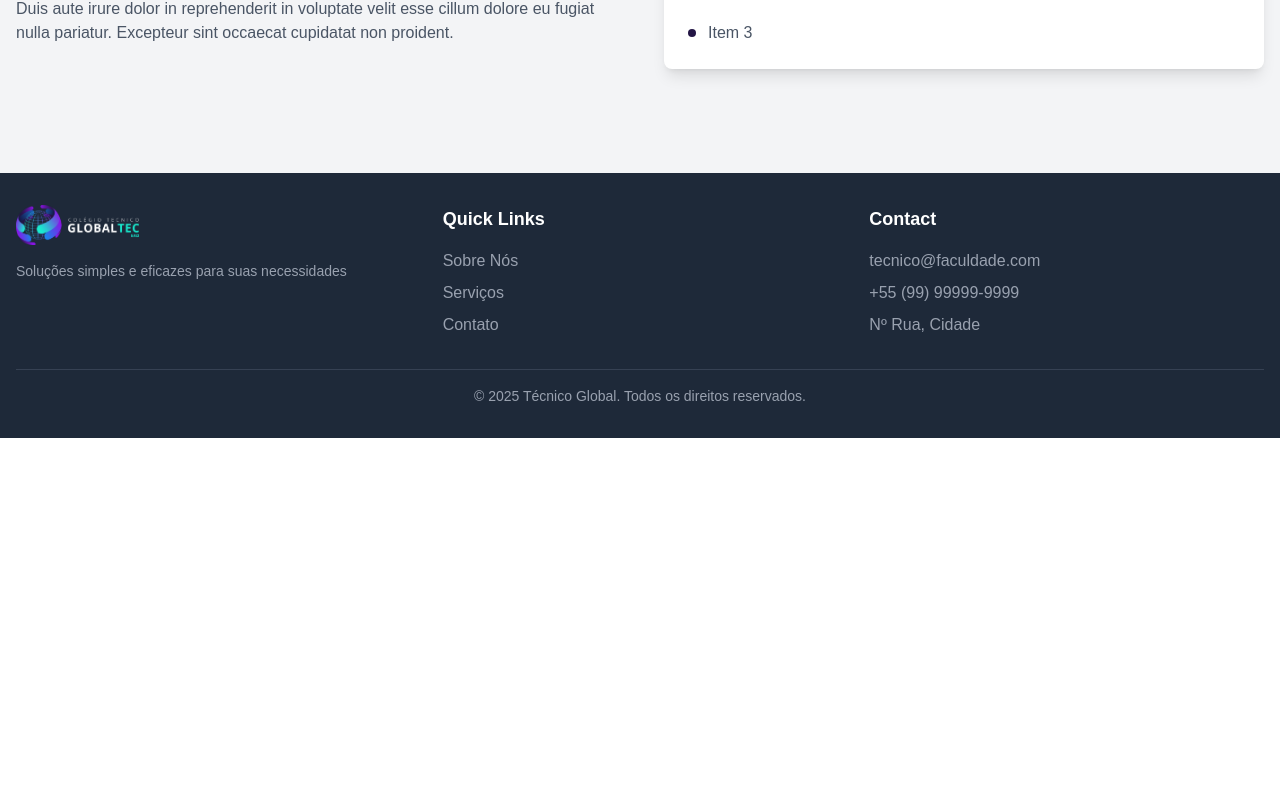
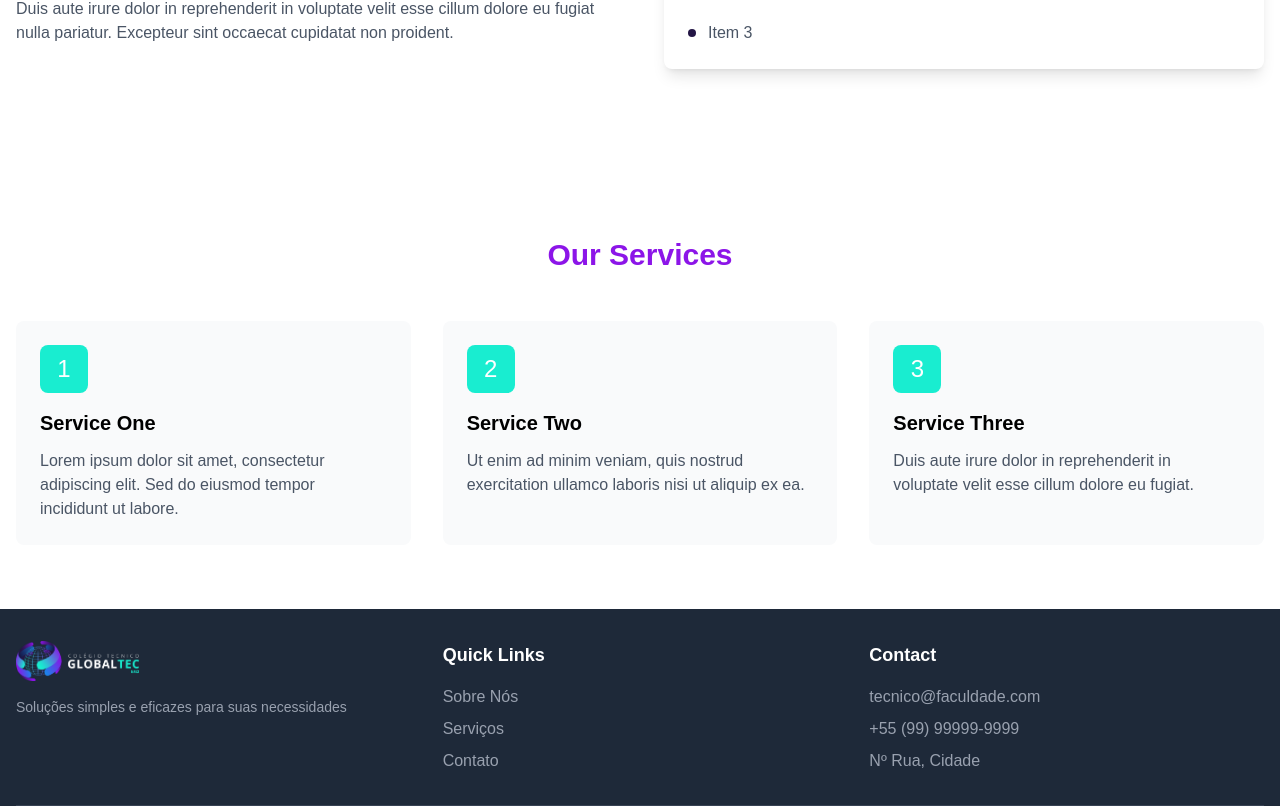
Before and after one commit to IsraelMends/Tecnico-Global, a Next.js app: page / in a window 1280 px wide. Shown: the part 787-1593 px from the top of the page. Before the commit the page ends 1225 px from the top, so only its background shows below. Built offline with nearby package versions, Linux system fonts and the light colour scheme.

Commit message:
Feat(Page): Create ERROR 404 page

```diff
--- a/src/app/globals.css
+++ b/src/app/globals.css
@@ -31,6 +31,12 @@
   }
 }
 
+@layer base {
+  html {
+    @apply scroll-smooth;
+  }
+}
+
 body {
   background: var(--background);
   color: var(--foreground);
--- /dev/null
+++ b/src/app/not-found.tsx
@@ -0,0 +1,52 @@
+export default function NotFound() {
+  return (
+    <section className="bg-white dark:bg-gray-900 ">
+      <div className="container min-h-screen px-6 py-12 mx-auto lg:flex lg:items-center lg:gap-12">
+        <div className="wf-ull lg:w-1/2">
+          <p className="text-sm font-medium text-blue-500 dark:text-blue-400">
+            404 error
+          </p>
+          <h1 className="mt-3 text-2xl font-semibold text-gray-800 dark:text-white md:text-3xl">
+            Page not found
+          </h1>
+          <p className="mt-4 text-gray-500 dark:text-gray-400">
+            Sorry, the page you are looking for doesn't exist.Here are some
+            helpful links:
+          </p>
+
+          <div className="flex items-center mt-6 gap-x-3">
+            <button className="flex items-center justify-center w-1/2 px-5 py-2 text-sm text-gray-700 transition-colors duration-200 bg-white border rounded-lg gap-x-2 sm:w-auto dark:hover:bg-gray-800 dark:bg-gray-900 hover:bg-gray-100 dark:text-gray-200 dark:border-gray-700">
+              <svg
+                xmlns="http://www.w3.org/2000/svg"
+                fill="none"
+                viewBox="0 0 24 24"
+                stroke-width="1.5"
+                stroke="currentColor"
+                className="w-5 h-5 rtl:rotate-180"
+              >
+                <path
+                  stroke-linecap="round"
+                  stroke-linejoin="round"
+                  d="M6.75 15.75L3 12m0 0l3.75-3.75M3 12h18"
+                />
+              </svg>
+
+              <a href="/">Go back</a>
+            </button>
+
+            <a href="#contato" className="w-1/2 px-5 py-2 text-sm tracking-wide text-white transition-colors duration-200 bg-blue-500 rounded-lg shrink-0 sm:w-auto hover:bg-blue-600 dark:hover:bg-blue-500 dark:bg-blue-600">
+              Fale conosco
+            </a>
+          </div>
+        </div>{" "}
+        <div className="relative w-full mt-12 lg:w-1/2 lg:mt-0">
+          <img
+            className="w-full max-w-lg lg:mx-auto"
+            src="https://merakiui.com/images/components/illustration.svg"
+            alt=""
+          />
+        </div>
+      </div>
+    </section>
+  );
+}
--- a/src/app/page.tsx
+++ b/src/app/page.tsx
@@ -2,6 +2,7 @@ import Header from "@/components/header";
 import Footer from "@/components/footer";
 import Hero from "@/components/hero";
 import About from "@/components/about"
+import Services from "@/components/service"
 
 import React from "react";
 
@@ -11,6 +12,7 @@ export default function HomePage() {
             <Header />
             <Hero />
             <About/>
+            <Services/>
             <Footer />
         </>
     );
--- a/src/components/about/index.tsx
+++ b/src/components/about/index.tsx
@@ -3,8 +3,8 @@ import Mission from "./about_mission";
 
 const About = () => {
   return (
-    <div className="bg-gray-100 py-16">
-      <div className="container mx-auto px-4">
+    <div className="bg-white py-16">
+      <div id="About" className="container mx-auto px-4">
         <h2 className="text-3xl font-bold text-center text-primary mb-8">
           Sobre Nós
         </h2>
--- /dev/null
+++ b/src/components/service/index.tsx
@@ -0,0 +1,24 @@
+import  {servicesData}  from "./service_data";
+import ServiceCard from "./service_card";
+
+const Services: React.FC = () => {
+  return (
+    <div className="bg-white py-16">
+      <div className="container mx-auto px-4">
+        <h2 className="text-3xl text-secondary font-bold text-center mb-12">Our Services</h2>
+        <div className="grid grid-cols-1 md:grid-cols-3 gap-8">
+          {servicesData.map((service) => (
+            <ServiceCard
+              key={service.id}
+              id={service.id}
+              title={service.title}
+              description={service.description}
+            />
+          ))}
+        </div>
+      </div>
+    </div>
+  );
+};
+
+export default Services;
--- /dev/null
+++ b/src/components/service/service_card/index.tsx
@@ -0,0 +1,17 @@
+import { Service } from "../service_data";
+
+interface ServiceCardProps extends Service {}
+
+const ServiceCard: React.FC<ServiceCardProps> = ({ id, title, description }) => {
+  return (
+    <div className="bg-gray-50 rounded-lg p-6 hover:shadow-sm shadow-secondary transition-shadow">
+      <div className="w-12 h-12 bg-primary rounded-lg mb-4 flex items-center justify-center text-white text-2xl">
+        {id}
+      </div>
+      <h3 className="text-xl text-black font-semibold mb-3">{title}</h3>
+      <p className="text-gray-600">{description}</p>
+    </div>
+  );
+};
+
+export default ServiceCard;
--- /dev/null
+++ b/src/components/service/service_data/index.ts
@@ -0,0 +1,26 @@
+export interface Service {
+  id: number;
+  title: string;
+  description: string;
+}
+
+export const servicesData: Service[] = [
+  {
+    id: 1,
+    title: "Service One",
+    description:
+      "Lorem ipsum dolor sit amet, consectetur adipiscing elit. Sed do eiusmod tempor incididunt ut labore.",
+  },
+  {
+    id: 2,
+    title: "Service Two",
+    description:
+      "Ut enim ad minim veniam, quis nostrud exercitation ullamco laboris nisi ut aliquip ex ea.",
+  },
+  {
+    id: 3,
+    title: "Service Three",
+    description:
+      "Duis aute irure dolor in reprehenderit in voluptate velit esse cillum dolore eu fugiat.",
+  },
+];
```
